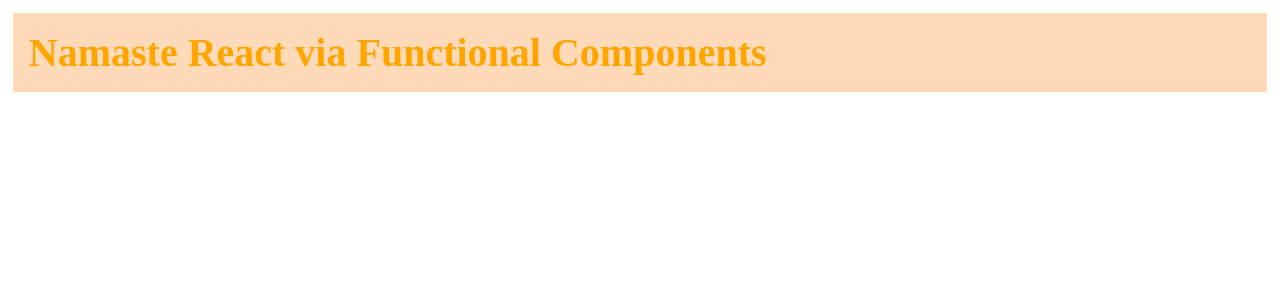
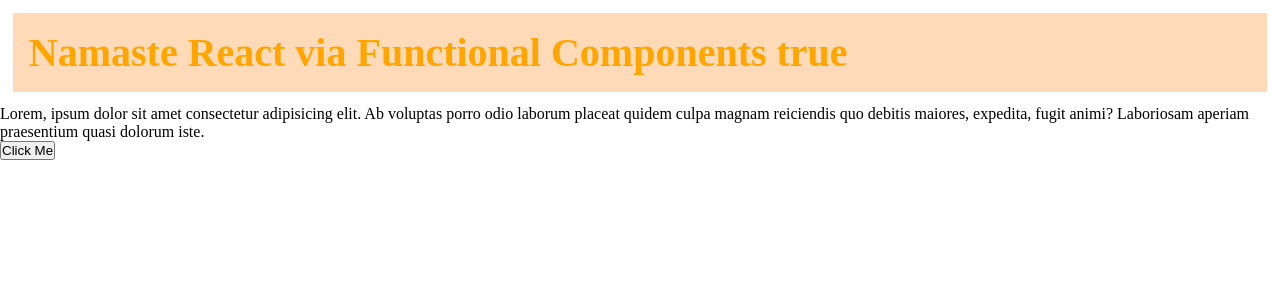
Before and after one commit to Lucky-Kashyap/Namaste-React, a React (Vite) app in the folder Laying The Foundation 03/: page / in a window 1280 px wide. Shown: the top 300 px of the page. Built offline with nearby package versions, Linux system fonts and the light colour scheme.

Commit message:
render nested component

```diff
--- a/Laying The Foundation 03/App.js
+++ b/Laying The Foundation 03/App.js
@@ -25,11 +25,22 @@
 
 // Everything in react is a componenst
 
+const Fn = () => "true";
+
 const JsxHeading = () => {
   return (
-    <h1 className="heading" tabIndex="2">
-      Namaste React via Functional Components
-    </h1>
+    <div>
+      <h1 className="heading" tabIndex="2">
+        Namaste React via Functional Components <Fn />
+      </h1>
+      <p>
+        Lorem, ipsum dolor sit amet consectetur adipisicing elit. Ab voluptas
+        porro odio laborum placeat quidem culpa magnam reiciendis quo debitis
+        maiores, expedita, fugit animi? Laboriosam aperiam praesentium quasi
+        dolorum iste.
+      </p>
+      <button>Click Me</button>
+    </div>
   );
 };
 
```
Also changed, not shown: 1 other file (tests, documents, lock files or other folders).
